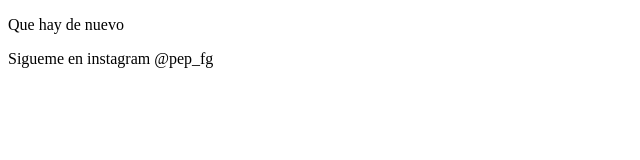
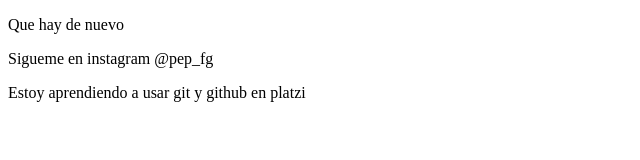
Before and after one commit to UltraPep99/proyectoDemoCursoPreworkMSI, a plain HTML site: page index.html in a window 1280 px wide. Shown: the whole page, without its empty margins (0-640 px from the left). Drawn offline with Linux system fonts and the light colour scheme.

Commit message:
cambios agregados al sirio

```diff
--- a/index.html
+++ b/index.html
@@ -9,5 +9,6 @@
 <body>
     <p>Que hay de nuevo</p>
     <p>Sigueme en instagram @pep_fg</p>
+    <p>Estoy aprendiendo a usar git y github en platzi</p>
 </body>
 </html>
```
